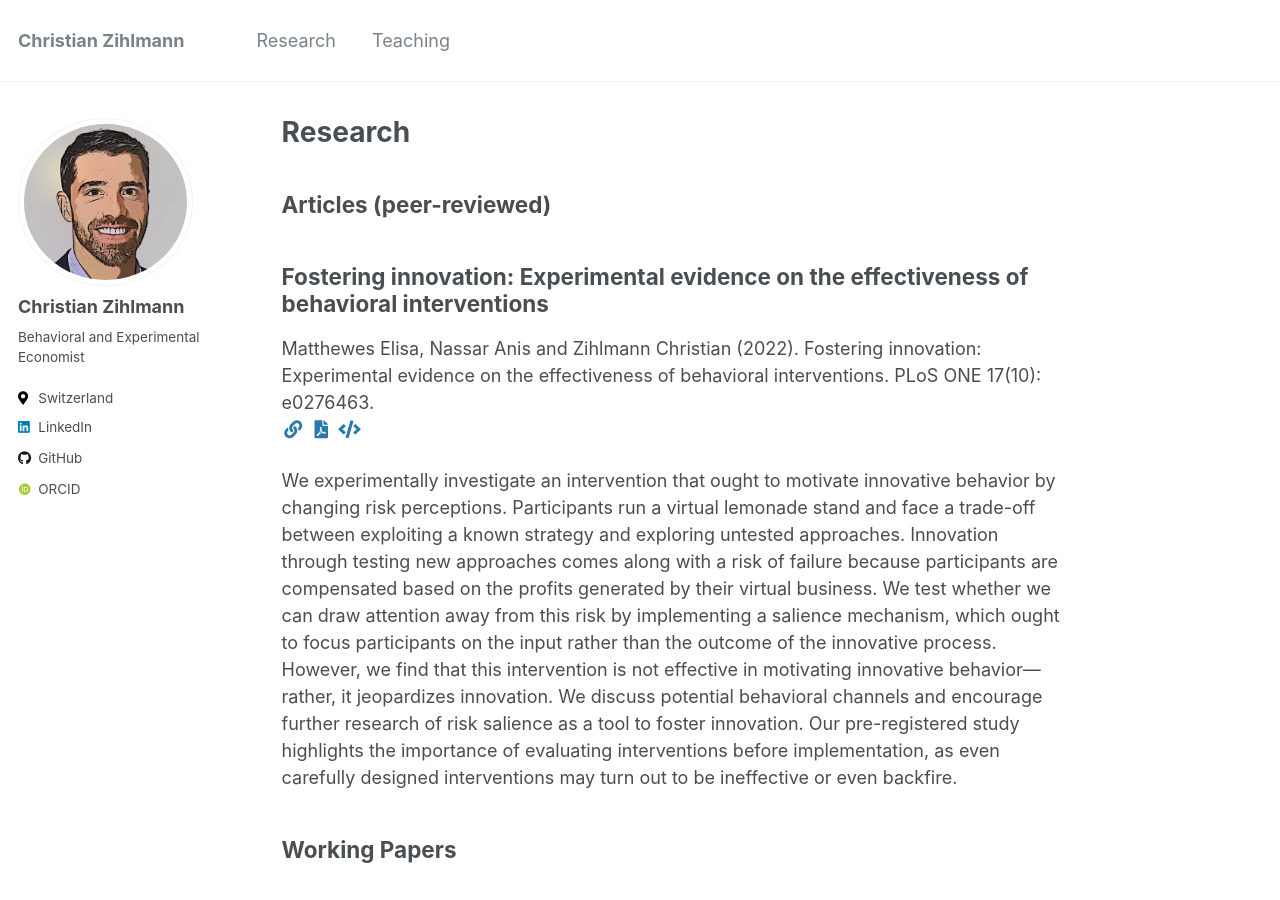
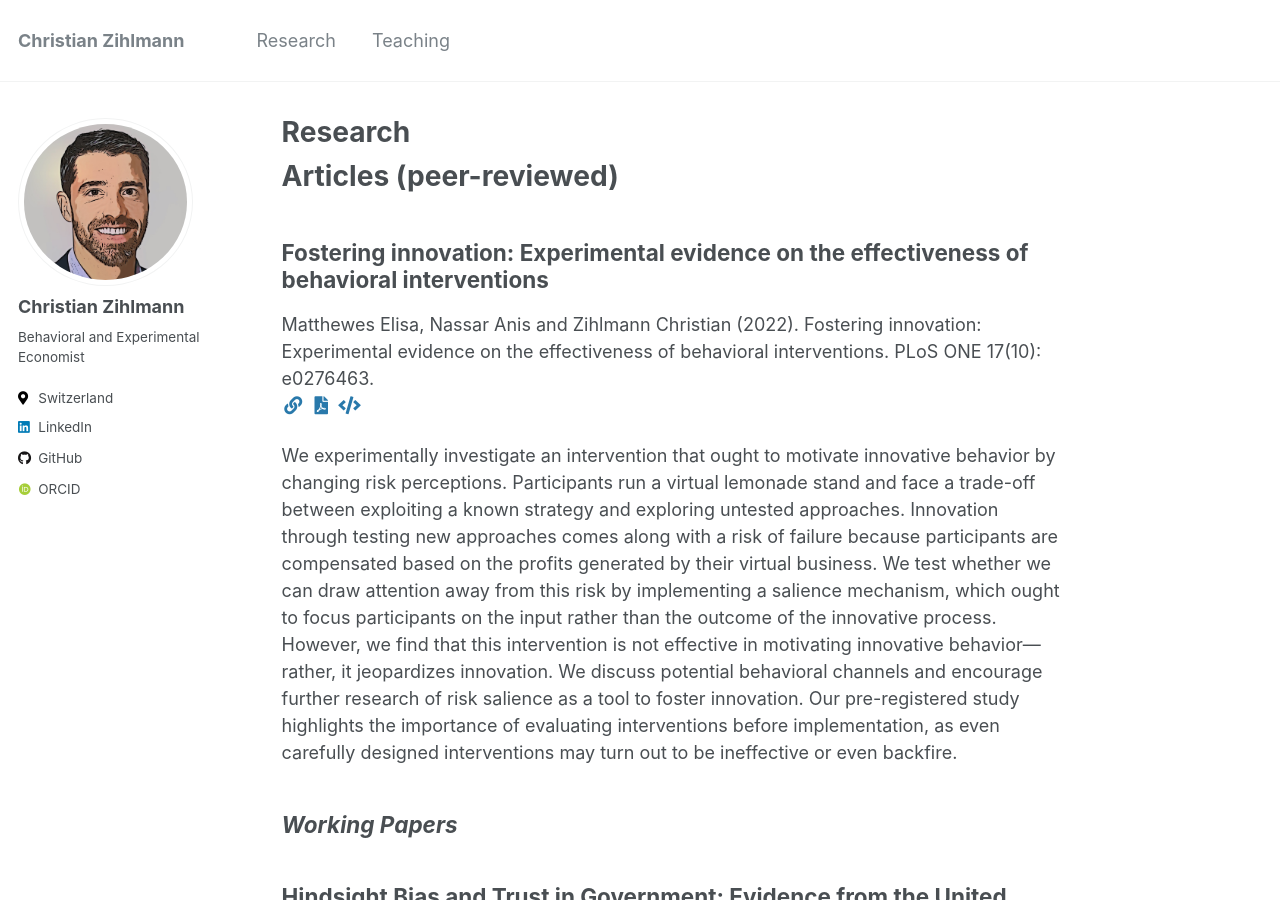
Before and after one commit to christianzihlmann/christianzihlmann.github.io, a Jekyll site: the page built from _pages/publications.md, in a window 1280 px wide and 900 px high. Built offline with Jekyll 4.4.1, drawn with Linux system fonts in a browser that asks for light colours; some web fonts are replaced.

Commit message:
10dec22-6

```diff
--- a/_pages/publications.md
+++ b/_pages/publications.md
@@ -5,14 +5,14 @@ permalink: /publications/
 author_profile: true
 ---
 
-<h2>Articles (peer-reviewed)</h2>
+<h1>Articles (peer-reviewed)</h1>
 {% for post in site.publications reversed %}
   {% if post.pubtype == 'journal' %}
       {% include archive-single.html %}
   {% endif %}
 {% endfor %}
 
-<h2>Working Papers</h2>
+<h2><i>Working Papers</i></h2>
 {% for post in site.publications reversed %}
   {% if post.pubtype == 'workingpaper' %}
       {% include archive-single.html %}
```
Also changed, not shown: 1 other file.
